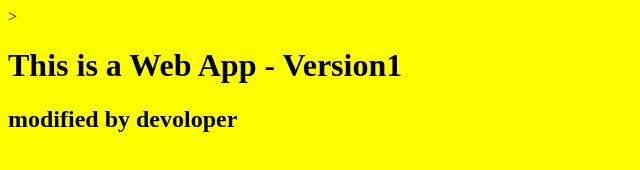
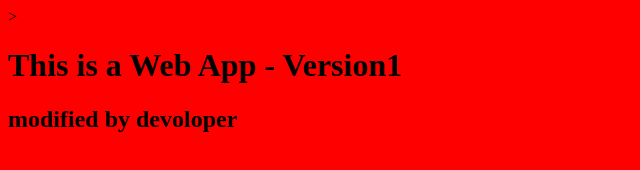
Before and after one commit to avijitgh/website, a plain HTML site: page index.html in a window 1280 px wide. Shown: the whole page, without its empty margins (0-640 px from the left). Drawn offline with Linux system fonts and the light colour scheme.

Commit message:
first commit

```diff
--- a/index.html
+++ b/index.html
@@ -1,6 +1,6 @@
 <html>
 	<head><title>Class on git</title></head>
-	<body bgcolor="yellow">>
+	<body bgcolor="red">>
 	<h1>This is a Web App - Version1</h1>
 	<h2>modified by devoloper</h2>
 	</body>
```
